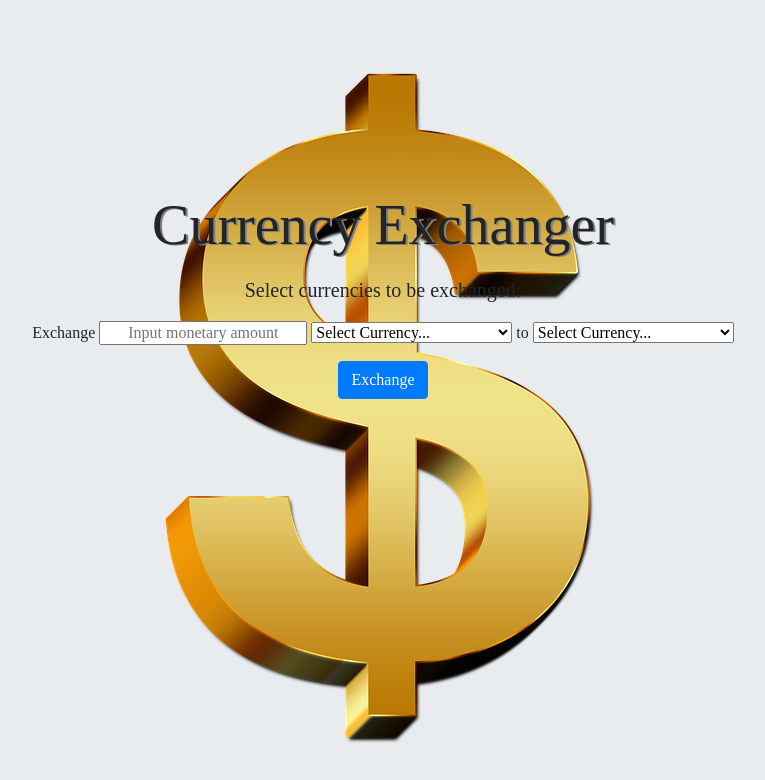
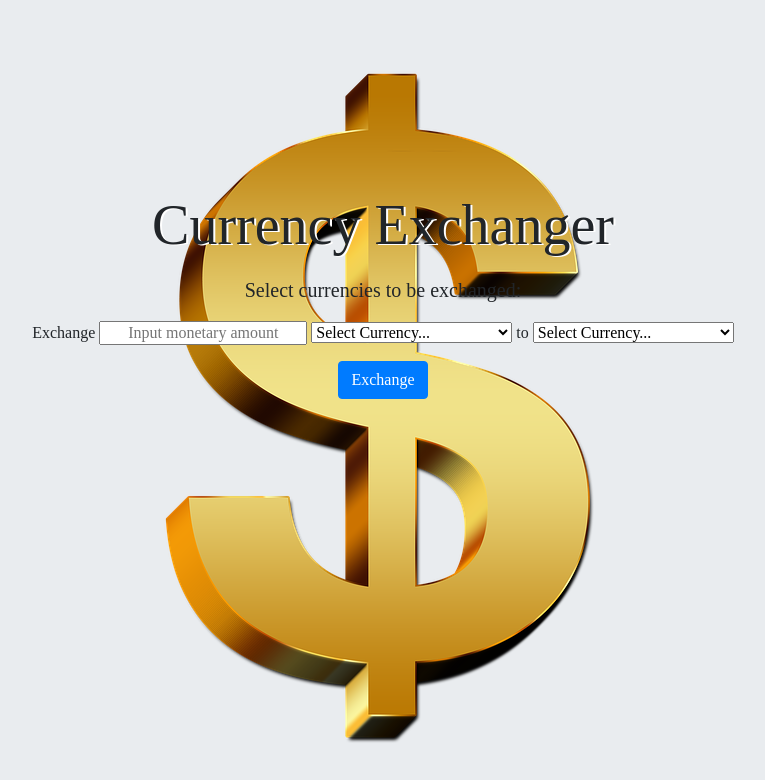
Before and after one commit to mud2009/currency-exchanger, a website built with webpack: page src/index.html in a window 1280 px wide. Shown: the whole page, without its empty margins (257-1022 px from the left). Built offline with nearby package versions, Linux system fonts and the light colour scheme.

Commit message:
change textshadow color

```diff
--- a/src/css/styles.css
+++ b/src/css/styles.css
@@ -17,7 +17,7 @@ body{
 }
 
 .display-4 {
-  text-shadow: 2px 1px grey;
+  text-shadow: 2px 1px white;
 }
 
 input{
```
